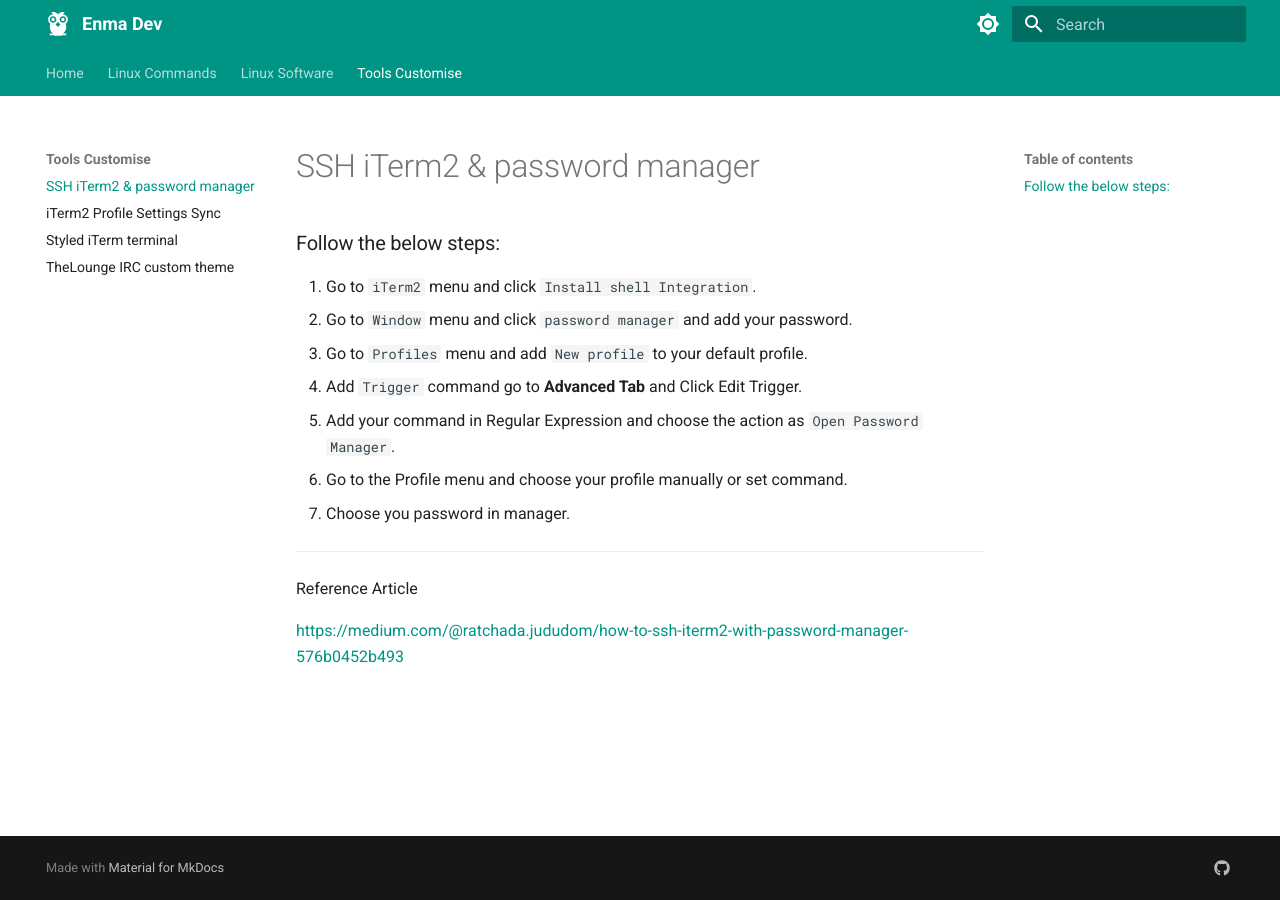
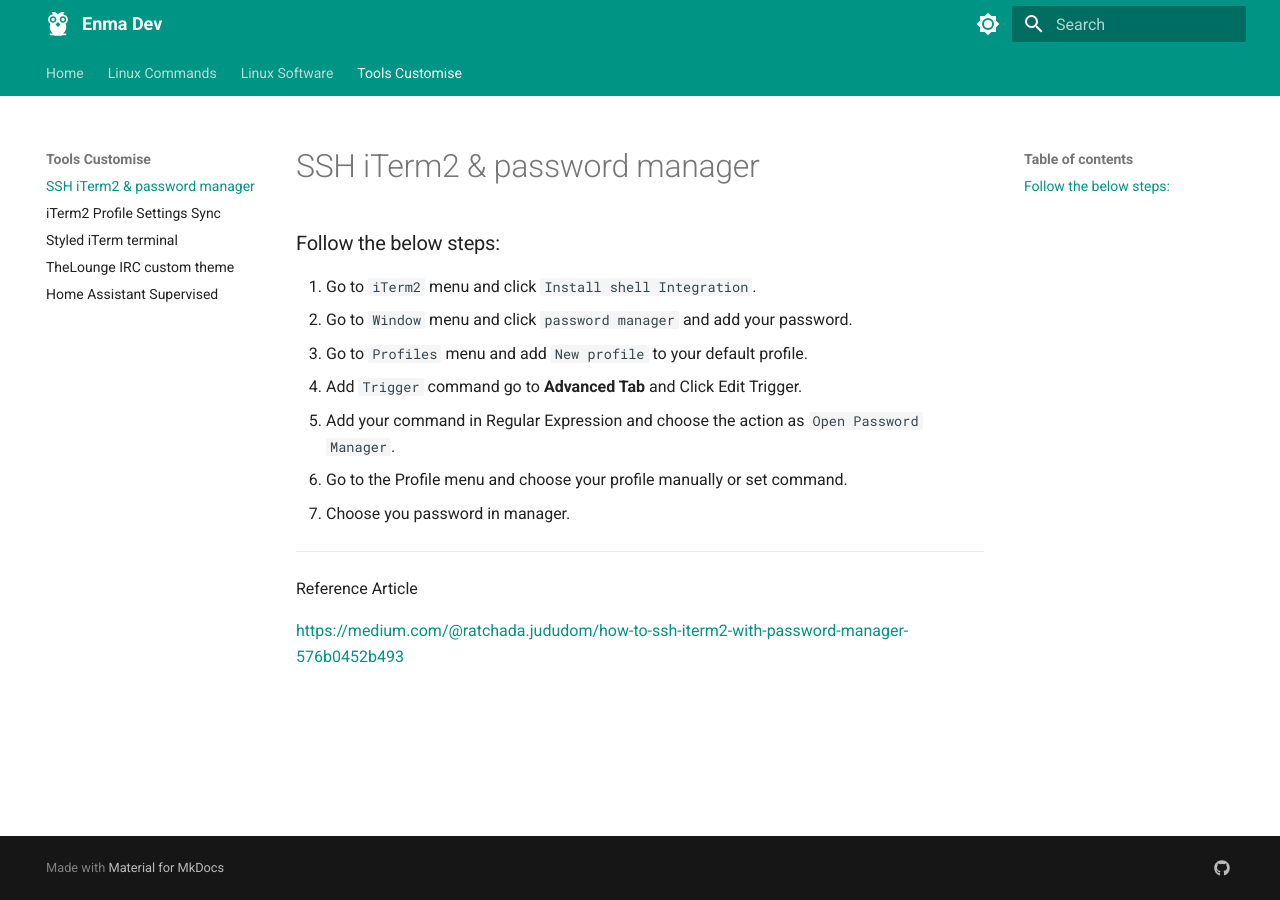
Before and after one commit to prashantdwivedi/enma, an MkDocs documentation site: the page built from docs/tools-customise/ssh-iterm2-with-password-manager.md, in a window 1280 px wide. Built offline with MkDocs 1.6.1 and Material for MkDocs 9.7.7, drawn with Linux system fonts in a browser that asks for light colours.

Commit message:
add-new-on-nav

```diff
--- a/mkdocs.yml
+++ b/mkdocs.yml
@@ -133,3 +133,4 @@
     - iTerm2 Profile Settings Sync: tools-customise/iterm2-profile-settings-sync.md
     - Styled iTerm terminal: tools-customise/styled-iterm-terminal.md
     - TheLounge IRC custom theme: tools-customise/the-Lounge-irc-custom-theme.md
+    - Home Assistant Supervised: tools-customise/home-assistant-supervised.md
```
